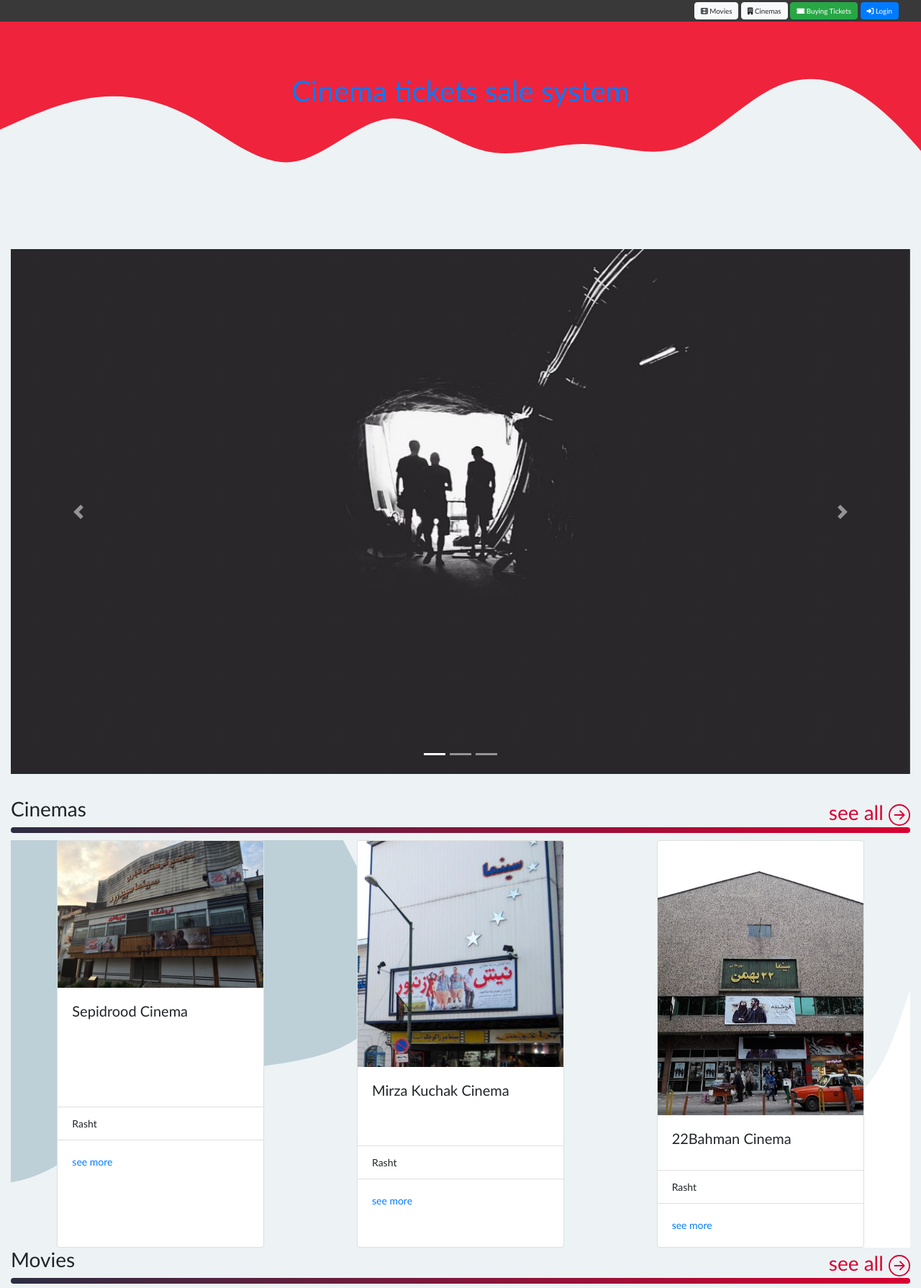
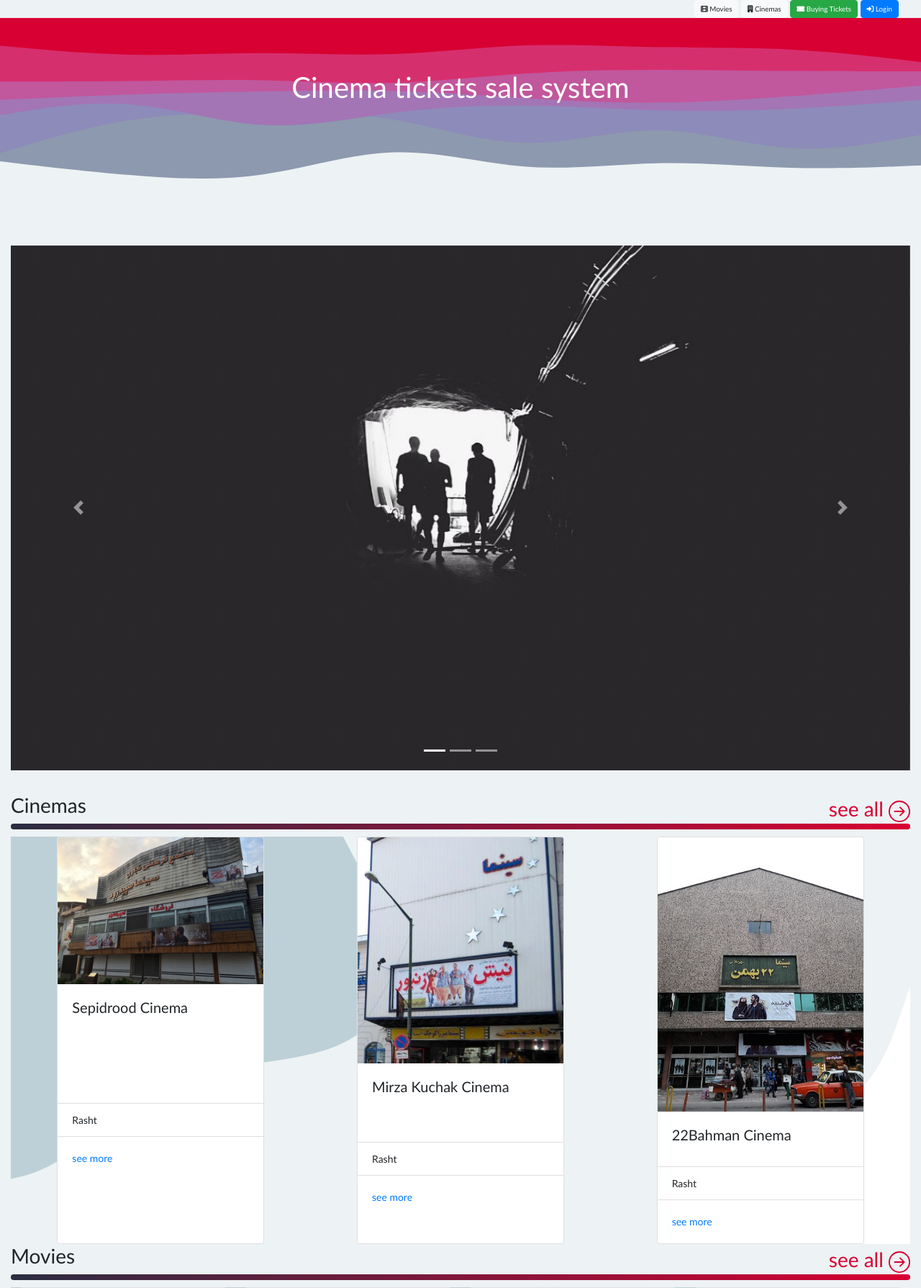
Before and after one commit to gitaShojaee/IE_Final_Project, a Django app: page / in a window 1280 px wide. Shown: the top 1789 px of the page at 72% size. Run offline with Django 4.2, Linux system fonts and the light colour scheme; data comes from the database, SQL or seed files in the repository; some libraries are stand-ins or nearby versions.

Commit message:
change header

```diff
--- a/ticketing/static/ticketing/css/main.css
+++ b/ticketing/static/ticketing/css/main.css
@@ -12,10 +12,15 @@ body {
 
 #container{
     max-width: 100%;
+    position: relative;
+    min-height: 100vh;
+}
+#main_content{
+    padding-bottom: 8rem;
 }
 /*base*/
 #header {
-    background-image: url("../../../../media/home/wave.svg");
+    background-image: url("../../../../media/home/wave1.svg");
     background-repeat: no-repeat;
     background-size: cover ;
     color: #ffffff;
@@ -24,14 +29,24 @@ body {
 
 #header > h1 {
     font-size: 40px;
-    /*margin-bottom: 1;: 0;*/
+}
+#home_link {
+    text-decoration: none !important;
+    color:  #ffffff!important;
 }
 
 /*base*/
 #toolbar {
-    background-color: #393939;
-    color: #ffffff;
-    min-height: 30px;
+    /*position: absolute;*/
+    /*top: 50px;*/
+    /*right: 1vw;*/
+    /*width: 30vw;*/
+    /*height: 8vh;*/
+    /*background-color: #ffffff10;*/
+    /*backdrop-filter: blur(12px);*/
+    /*-webkit-backdrop-filter: blur(12px);*/
+    /*color: #ffffff;*/
+    /*min-height: 30px;*/
 }
 
 #toolbar h4 {
@@ -86,7 +101,11 @@
     background: rgb(141,153,174);
     background: linear-gradient(90deg, rgba(141,153,174,1) 0%, rgba(216,0,50,1) 100%);
     color: #ffffff;
-    height: 100px;
+    height: 6rem;
+    position: absolute;
+    bottom: 0;
+    width: 100%;
+    /*height: 2.5rem; */
 }
 
 a.social-media-icon {
```
